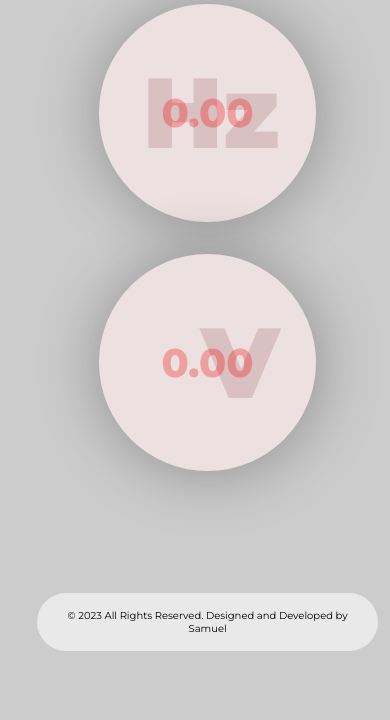
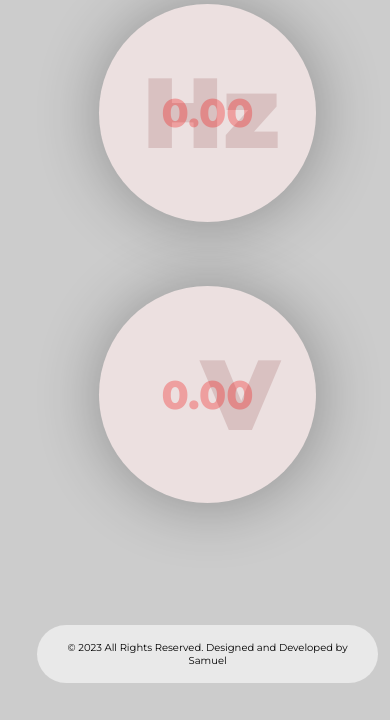
Before and after one commit to Oorimark/voltage-frequence-level-control-interface-server, a Flask app: page / in a window 390 px wide. Shown: the part 616-1336 px from the top of the page. Before the commit the page ends 1267 px from the top, so only its background shows below. Run offline with Flask 2, Linux system fonts and the light colour scheme.

Commit message:
updated ui for mobile browsers, remove logs

```diff
--- a/src/templates/index.html
+++ b/src/templates/index.html
@@ -124,7 +124,7 @@
         background-color: var(--color-danger-100);
         color: var(--color-danger-500);
         /* gap, column-gap, row-gap not supported in mobile chrome browser */
-        margin-top: 0rem;
+        margin-top: 2rem;
     }
     main .measurement-container .frequency-measurement-container::after {
         content: 'Hz';
```
